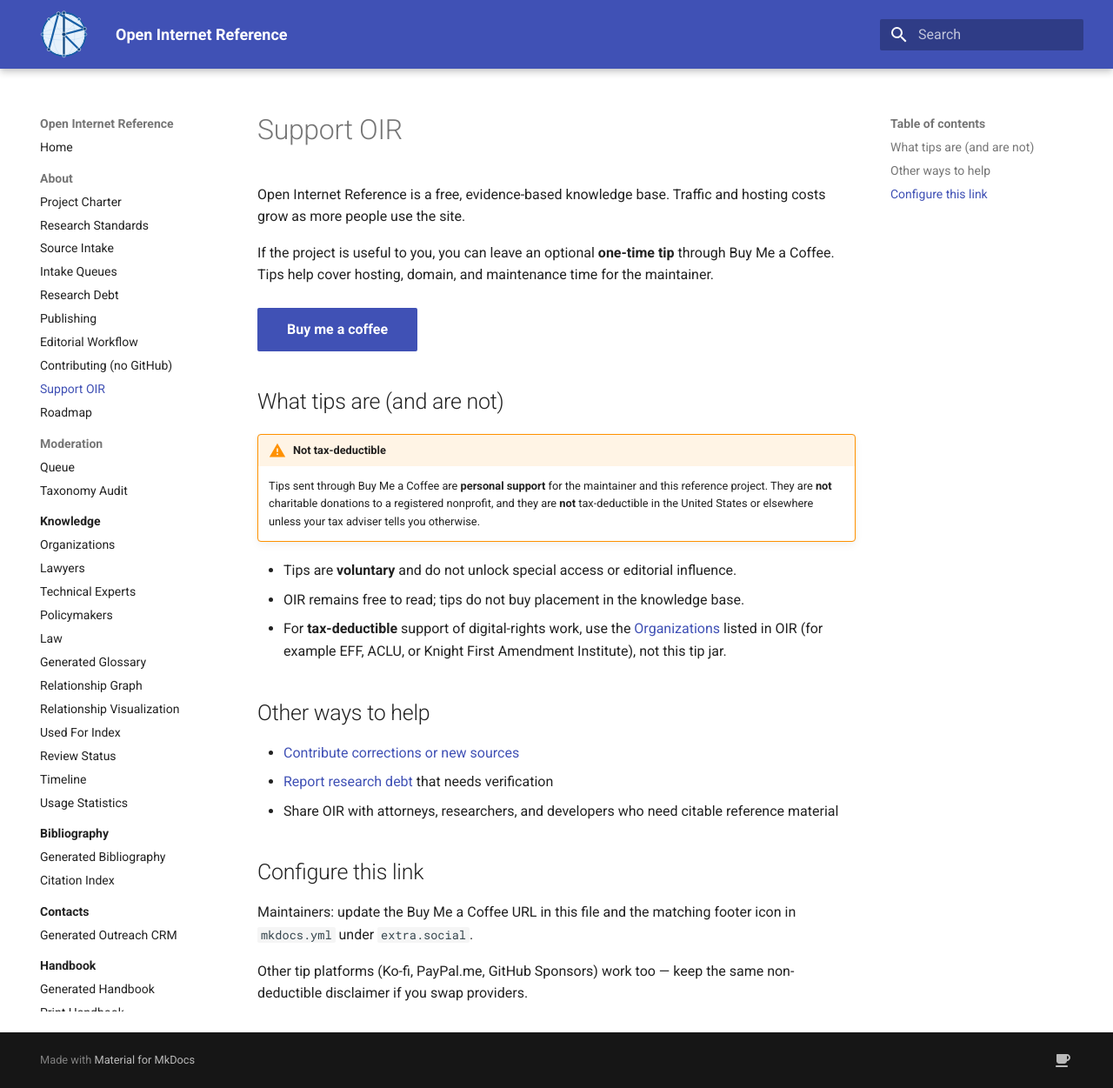
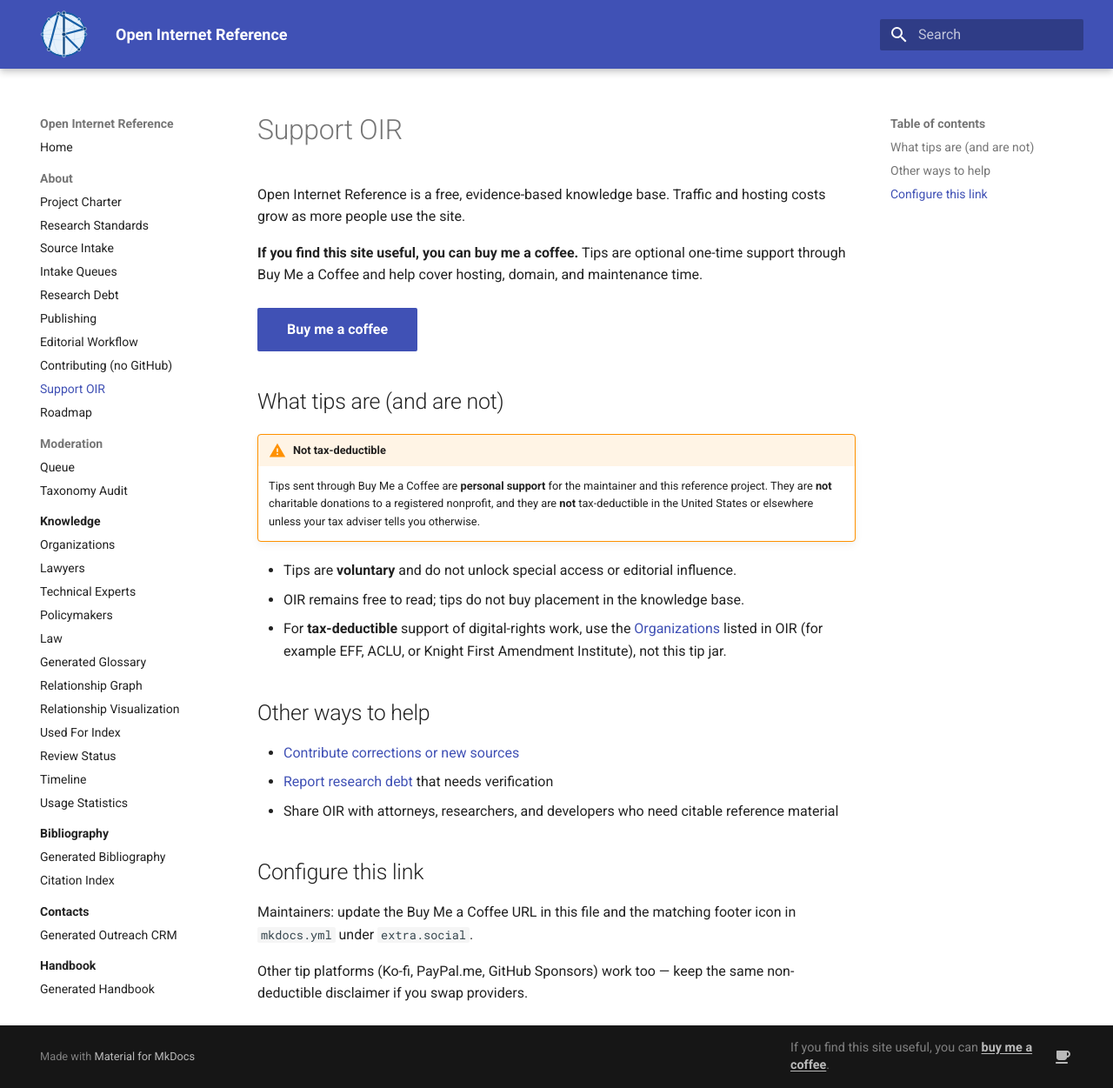
Before and after one commit to itsmeront/open-internet-reference, an MkDocs documentation site: the page built from website/about/support.md, in a window 1280 px wide and 1251 px high. Shown: the whole window at 87% size. Built offline with MkDocs 1.6.1 and Material for MkDocs 9.7.7, drawn with Linux system fonts in a browser that asks for light colours.

Commit message:
Add footer text beside the Buy Me a Coffee icon.
Show 'If you find this site useful, you can buy me a coffee' next to the mug icon site-wide and align the support page intro.

Co-authored-by: Cursor <cursoragent@cursor.com>

```diff
--- a/mkdocs.yml
+++ b/mkdocs.yml
@@ -8,6 +8,7 @@ site_dir: generated/site
 
 theme:
   name: material
+  custom_dir: website/overrides
   language: en
   logo: assets/images/oir-logo-mark.svg
   favicon: assets/images/favicon.ico
@@ -55,7 +56,7 @@ extra:
   social:
     - icon: fontawesome/solid/mug-saucer
       link: https://buymeacoffee.com/itsmeront
-      name: Tip jar (not tax-deductible)
+      name: Buy me a coffee
 
 extra_css:
   - assets/css/brand.css
--- a/website/about/support.md
+++ b/website/about/support.md
@@ -2,7 +2,7 @@
 
 Open Internet Reference is a free, evidence-based knowledge base. Traffic and hosting costs grow as more people use the site.
 
-If the project is useful to you, you can leave an optional **one-time tip** through Buy Me a Coffee. Tips help cover hosting, domain, and maintenance time for the maintainer.
+**If you find this site useful, you can buy me a coffee.** Tips are optional one-time support through Buy Me a Coffee and help cover hosting, domain, and maintenance time.
 
 <p class="oir-support-actions">
   <a class="md-button md-button--primary oir-support-button" href="https://buymeacoffee.com/itsmeront" target="_blank" rel="noopener noreferrer">Buy me a coffee</a>
--- a/website/assets/css/brand.css
+++ b/website/assets/css/brand.css
@@ -58,6 +58,28 @@
   font-weight: 600;
 }
 
+.oir-footer-tip {
+  align-self: center;
+  color: var(--md-footer-fg-color--lighter, rgba(255, 255, 255, 0.62));
+  font-size: 0.72rem;
+  line-height: 1.4;
+  margin-right: 0.35rem;
+  max-width: 14rem;
+}
+
+.oir-footer-tip a {
+  color: var(--md-footer-fg-color, rgba(255, 255, 255, 0.87));
+  font-weight: 600;
+  text-decoration: underline;
+  text-underline-offset: 2px;
+}
+
+.md-footer .md-social {
+  align-items: center;
+  flex-wrap: wrap;
+  gap: 0.25rem 0.5rem;
+}
+
 .oir-print-cover__logo {
   box-sizing: border-box;
   height: auto;
--- /dev/null
+++ b/website/overrides/partials/social.html
@@ -0,0 +1,33 @@
+{#-
+  OIR override: add visible tip text beside the Buy Me a Coffee footer icon.
+-#}
+{% macro split_and_get(value, sep, index) %}
+  {%- if value.split is defined -%}
+    {%- set parts = value.split(sep) -%}
+  {%- else -%}
+    {%- set parts = value | split(sep) -%}
+  {%- endif -%}
+  {{- parts[index] -}}
+{% endmacro %}
+<div class="md-social">
+  {% for social in config.extra.social %}
+    {% if loop.first and social.link %}
+      <span class="oir-footer-tip">
+        If you find this site useful, you can
+        <a href="{{ social.link }}" target="_blank" rel="noopener noreferrer">buy me a coffee</a>.
+      </span>
+    {% endif %}
+    {% set rel = "noopener" %}
+    {% if "mastodon" in social.icon %}
+      {% set rel = rel ~ " me" %}
+    {% endif %}
+    {% set title = social.name %}
+    {% if not title and "//" in social.link %}
+      {% set url = split_and_get(social.link, "//", 1) %}
+      {% set title = split_and_get(url, "/", 0) %}
+    {% endif %}
+    <a href="{{ social.link }}" target="_blank" rel="{{ rel }}" title="{{ title | e }}" class="md-social__link">
+      {% include ".icons/" ~ social.icon ~ ".svg" %}
+    </a>
+  {% endfor %}
+</div>
```
